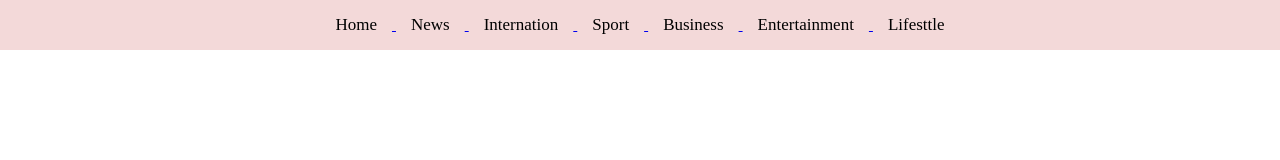
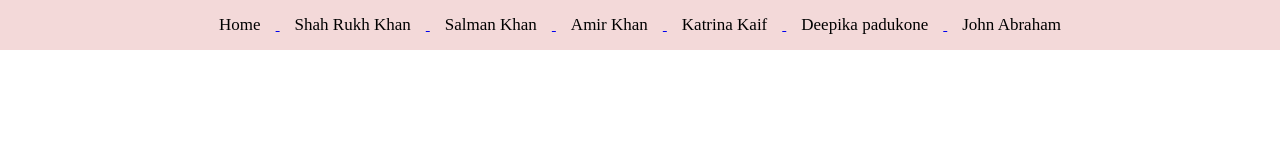
Before and after one commit to roney19-crypto/menu, a plain HTML site: page index.html in a window 1280 px wide. Drawn offline with Linux system fonts and the light colour scheme.

Commit message:
Add files via upload

```diff
--- a/index.html
+++ b/index.html
@@ -13,22 +13,22 @@
                     <li>Home</li>
                 </a>
                 <a href="#">
-                    <li>News</li>
+                    <li>Shah Rukh Khan</li>
                 </a>
                 <a href="#">
-                    <li>Internation</li>
+                    <li>Salman Khan</li>
                 </a>
                 <a href="#">
-                    <li>Sport</li>
+                    <li>Amir Khan</li>
                 </a>
                 <a href="#">
-                    <li>Business</li>
+                    <li>Katrina Kaif</li>
                 </a>
                 <a href="#">
-                    <li>Entertainment</li>
+                    <li>Deepika padukone</li>
                 </a>
                 <a href="#">
-                    <li>Lifesttle</li>
+                    <li>John Abraham</li>
                 </a>
             </ul>
         </div>
```
